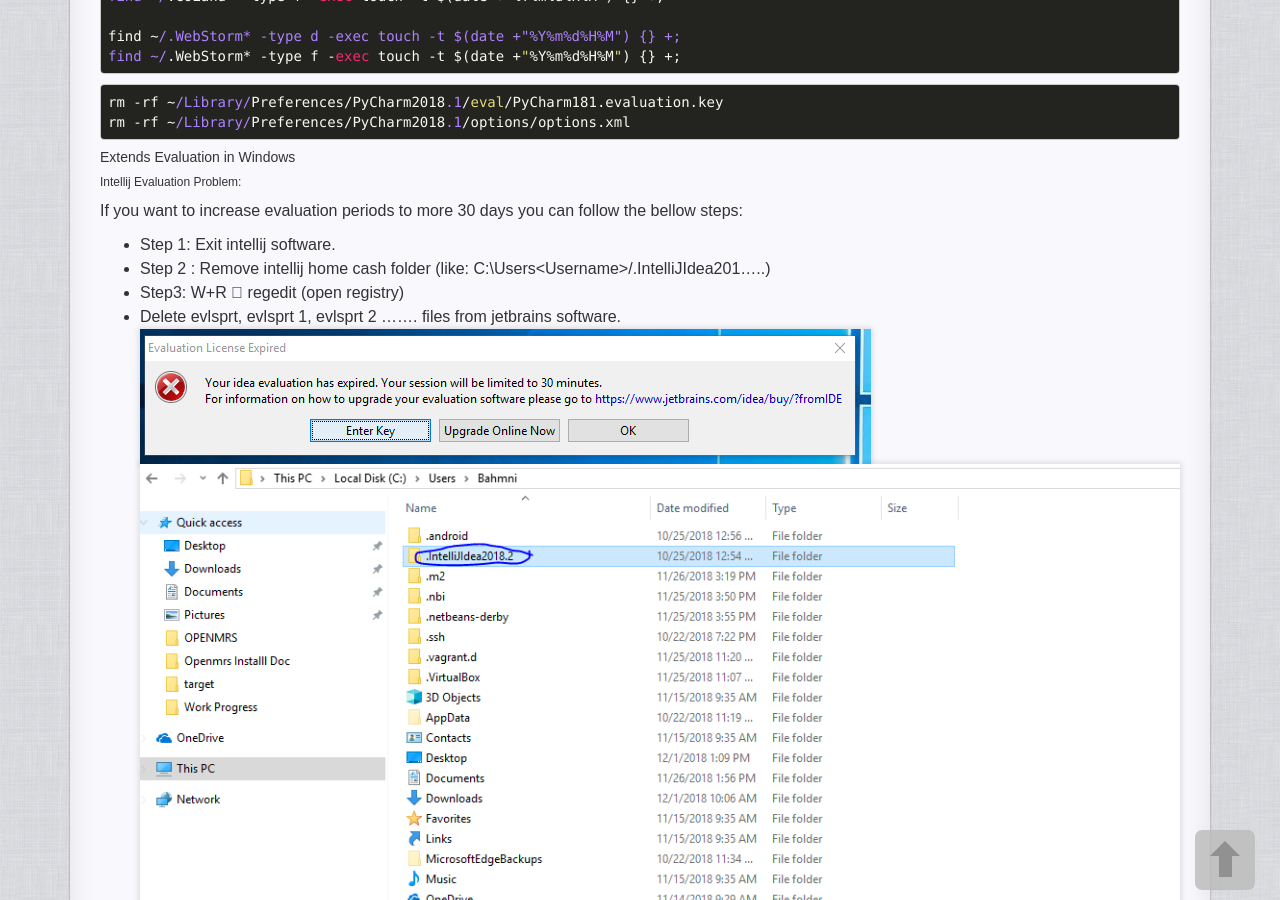
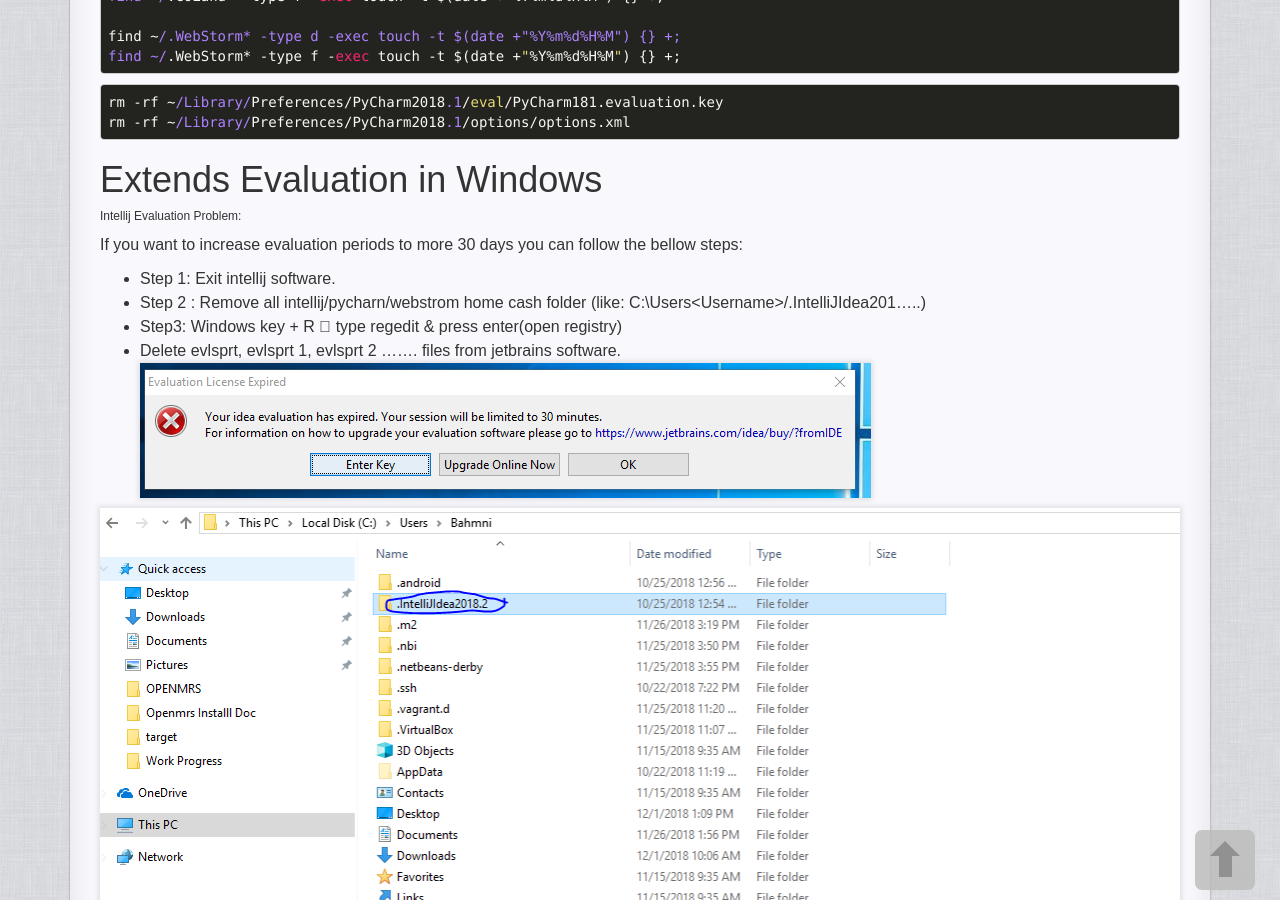
Before and after one commit to rakib09/rakib09.github.io, a Jekyll site: the page built from _posts/devops/2018-11-22-intelij-increase-license-evaluation.md, in a window 1280 px wide and 900 px high, scrolled down 1481 px. Built offline with Jekyll 4.4.1, drawn with Linux system fonts in a browser that asks for light colours; comment, search, counter and statistics services are not loaded.

Commit message:
added regiedit in intelij lisence evaluation

````diff
--- a/_posts/devops/2018-11-22-intelij-increase-license-evaluation.md
+++ b/_posts/devops/2018-11-22-intelij-increase-license-evaluation.md
@@ -80,19 +80,29 @@
 rm -rf ~/Library/Preferences/PyCharm2018.1/options/options.xml
 ```
 
-##### Extends Evaluation in Windows
+# Extends Evaluation in Windows
 
 ###### Intellij Evaluation Problem:
 
 If you want to increase evaluation periods to more 30 days you can follow the bellow steps:
 
 - Step 1: Exit intellij software.
-- Step 2 : Remove intellij home cash folder (like: C:\Users\<Username>/.IntelliJIdea201…..)
-- Step3: W+R  regedit (open registry)
+- Step 2 : Remove all intellij/pycharn/webstrom home cash folder (like: C:\Users\<Username>/.IntelliJIdea201…..)
+- Step3: Windows key + R  type regedit & press enter(open registry)
 - Delete evlsprt, evlsprt 1, evlsprt 2 ……. files from jetbrains software.
 ![Image](../../../../static/img/evaluationProblem.PNG)
+
+
 ![Image](../../../../static/img/intelijCashfolder.PNG)
+
+
 ![Image](../../../../static/img/registry.PNG)
 
 
+![Image](../../../../static/img/regedit.PNG)
+
+
+![Image](../../../../static/img/regieditDelete.PNG)
+
+
 - Open Intelij & evaluate for 30 days & enjoy.
````
Also changed, not shown: static/img/regedit.PNG (added), static/img/regieditDelete.PNG (added), 1 other file.
